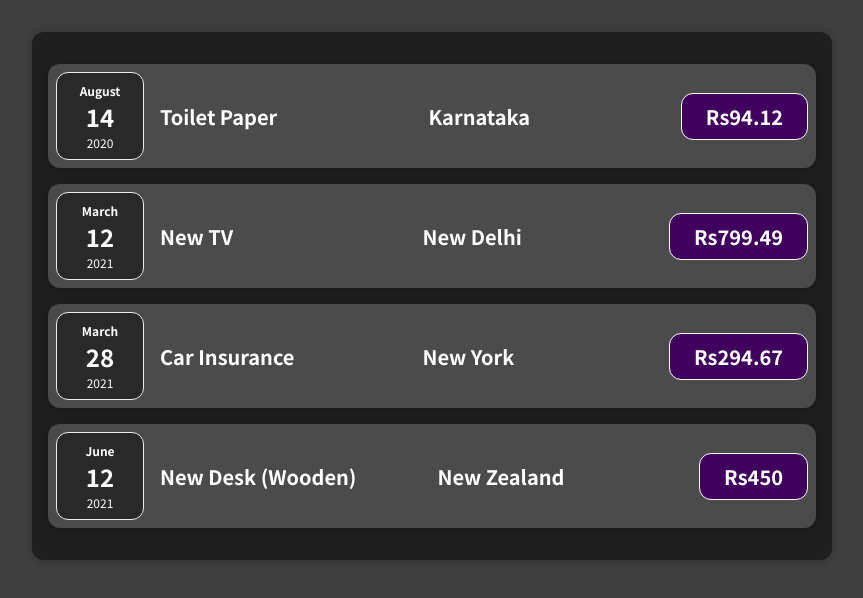
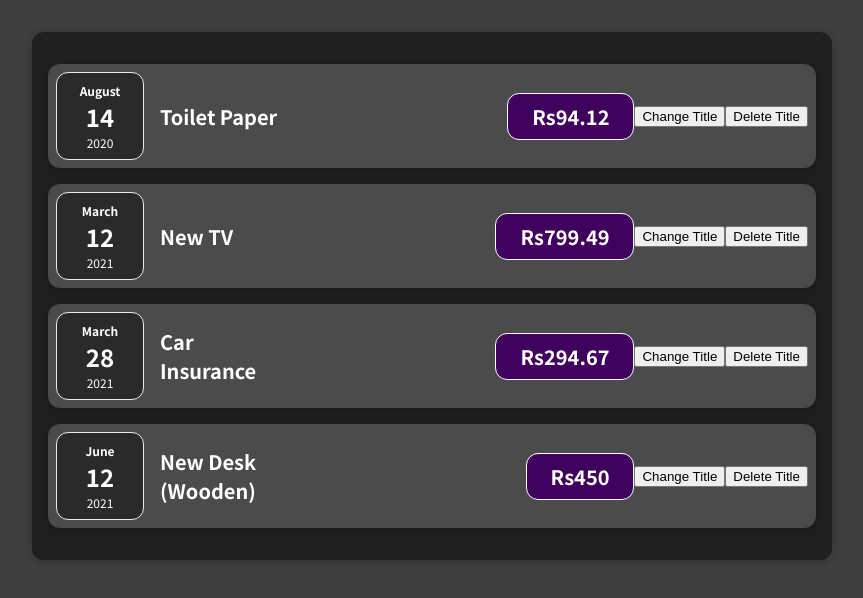
Before and after one commit to preetipatilsn/SHARPENER_REACT, a React (Create React App) app in the folder react_learning/: page / in a window 1280 px wide. Shown: the top 598 px of the page, without its empty margins (208-1071 px from the left). Built offline with nearby package versions, Linux system fonts and the light colour scheme.

Commit message:
added edit title and delete title

```diff
--- a/react_learning/src/components/Expenses/ExpenseItem.js
+++ b/react_learning/src/components/Expenses/ExpenseItem.js
@@ -2,14 +2,26 @@ import React from 'react';
 
 import ExpenseDate from './ExpenseDate';
 import ExpenseDetails from './ExpenseDetails';
+// import Card from '../UI/card';
 import './ExpenseItem.css';
 
 const ExpenseItem = (props) => {
 
+    const clickHandler = () =>{
+        console.log("clicked!");
+    }
+
+    const deleteHandler = () =>{
+        console.log("clicked!");
+    }
+
     return (
     <div className='expense-item'>
         <ExpenseDate date={props.date} />
-        <ExpenseDetails title={props.title} amount={props.amount} location={props.location} />
+        <ExpenseDetails title={props.title} amount={props.amount} />
+        <button onClick={clickHandler}>Change Title</button>
+        <button onClick={deleteHandler}>Delete Title</button>
+
     </div>)
 };
 export default ExpenseItem;
--- a/react_learning/src/components/UI/card.js
+++ b/react_learning/src/components/UI/card.js
@@ -1,5 +1,5 @@
 import React from "react";
-import "./Card.css";
+import "./card.css";
 
 const Card = (props) => {
   const classes = "card" + props.className;
```
